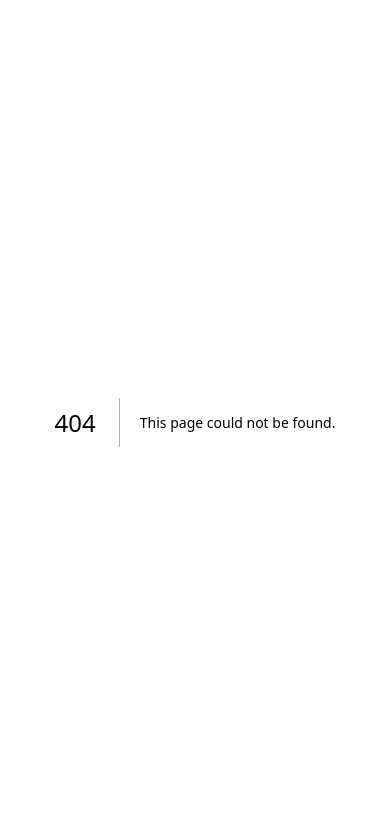
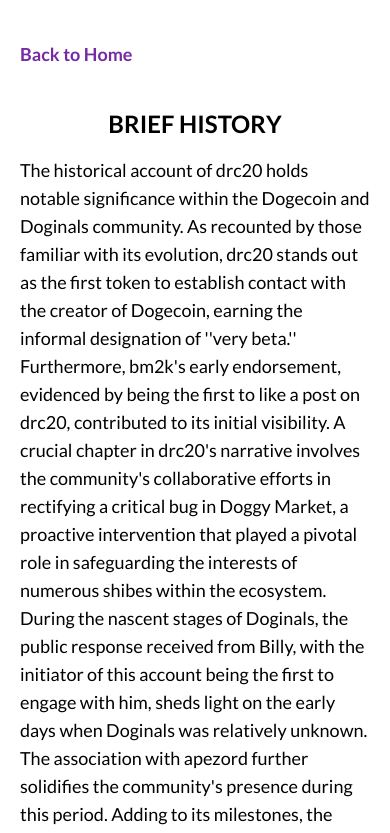
Before and after one commit to T-laye/bm2k, a Next.js app: page /whitepaper in a window 390 px wide. Before the commit this address had no page. Shown: the top 833 px of the page. Built offline with nearby package versions, Linux system fonts and the light colour scheme.

Commit message:
finished responsive

```diff
--- a/src/components/Header.jsx
+++ b/src/components/Header.jsx
@@ -25,7 +25,7 @@
               <Link href="#home">Home</Link>
             </li>
             <li className="hover:text-primary duration-300">
-              <Link href="#about">About us</Link>
+              <Link href="/#about">About us</Link>
             </li>
             <li className="hover:text-primary duration-300">
               <Link href="#roadmap">Roadmap</Link>
--- /dev/null
+++ b/src/pages/whitepaper.jsx
@@ -0,0 +1,54 @@
+import Header from "@/components/Header";
+import Image from "next/image";
+import React from "react";
+import paper from "../../public/images/whitepaper.jpeg";
+import Link from "next/link";
+
+export default function whitepaper() {
+  return (
+    <div>
+      <div className="container mx-auto py-10 text-lg px-5">
+        {/* <Header /> */}
+        <div className="font-bold text-primary">
+          <Link href="/">Back to Home</Link>
+
+        </div>
+        <h3 className="text-2xl font-bold text-center mt-10">BRIEF HISTORY</h3>
+        <p className="text-lg mt-4">
+          The historical account of drc20 holds notable significance within the
+          Dogecoin and Doginals community. As recounted by those familiar with
+          its evolution, drc20 stands out as the first token to establish
+          contact with the creator of Dogecoin, earning the informal designation
+          of &apos;&apos;very beta.&apos;&apos; Furthermore, bm2k&apos;s early
+          endorsement, evidenced by being the first to like a post on drc20,
+          contributed to its initial visibility. A crucial chapter in
+          drc20&apos;s narrative involves the community&apos;s collaborative
+          efforts in rectifying a critical bug in Doggy Market, a proactive
+          intervention that played a pivotal role in safeguarding the interests
+          of numerous shibes within the ecosystem. During the nascent stages of
+          Doginals, the public response received from Billy, with the initiator
+          of this account being the first to engage with him, sheds light on the
+          early days when Doginals was relatively unknown. The association with
+          apezord further solidifies the community&apos;s presence during this
+          period. Adding to its milestones, the drc20 community achieved the
+          first documented sale and purchase utilizing drc20 (bm2k) tokens,
+          marking a significant moment in its history. Additionally, the
+          acquisition of the initial NTF Doginals with bm2k and a drc20 token
+          further underscores the community&apos;s pioneering role. It is worth
+          noting that these developments were not part of a premeditated plan
+          but rather unfolded organically. The intention here is not to assert
+          personal importance but to emphasize the historical significance of
+          these events, which have become integral to the collective history of
+          Dogecoin and Doginals, specifically within the context of drc20.
+        </p>
+
+        <div>
+          <h3 className="text-2xl font-bold text-center mt-10">WHITE PAPER</h3>
+          <div className="h-24 w-2/3 lg:w-1/3 max-[300px]:w-14 mx-auto">
+            <Image src={paper} height={1000} width={1000} alt="paper" />
+          </div>
+        </div>
+      </div>
+    </div>
+  );
+}
```
Also changed, not shown: public/images/whitepaper.jpeg (added).
